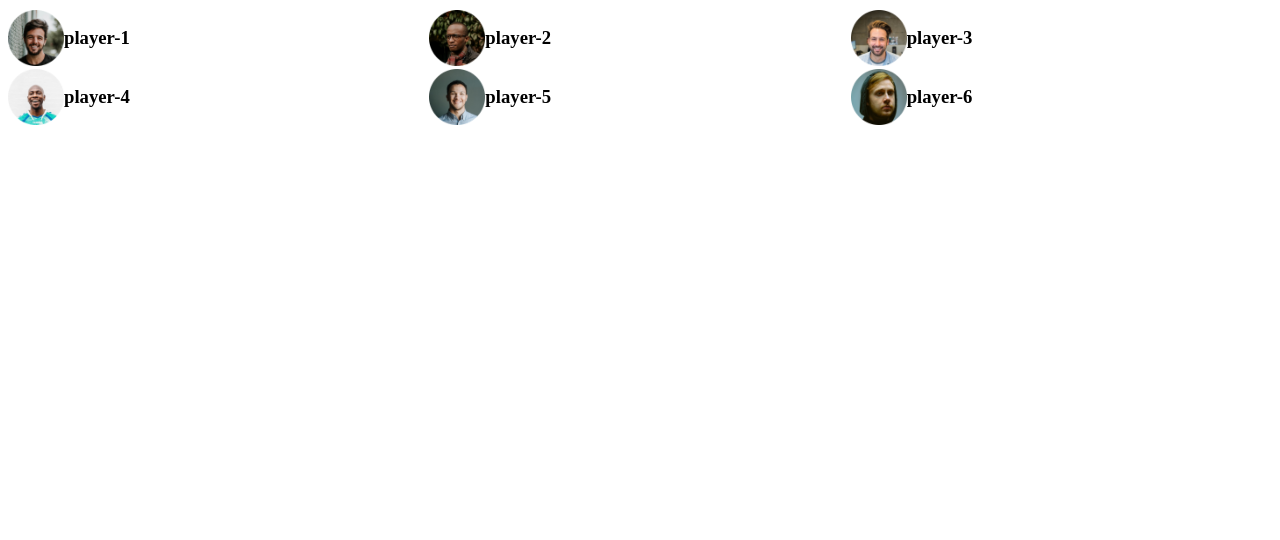
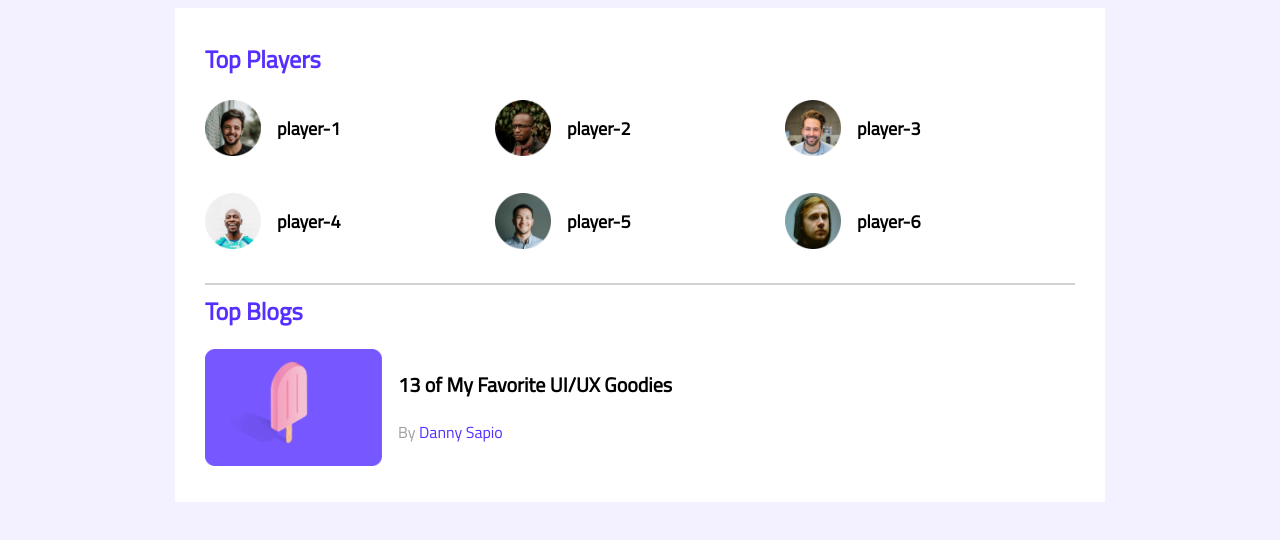
Before and after one commit to rajibrahman74/Leader-Board, a plain HTML site: page index.html in a window 1280 px wide. Drawn offline with Linux system fonts and the light colour scheme; a web font is replaced by a local one.

Commit message:
second-commit

```diff
--- a/index.html
+++ b/index.html
@@ -7,6 +7,8 @@
     <title>Leader Board</title>
     <!-- Stylesheet -->
     <link rel="stylesheet" href="./style.css">
+    <!-- favicon -->
+    <!-- <link rel="stylesheet" href="./png-clipart-computer-icons-blogger-wordpress-leaderboard-icon-company-text-thumbnail.png"> -->
 </head>
 <body>
     <!-- header start-->
@@ -16,36 +18,51 @@
     <!-- header end-->
     <main>
         <!-- top players and top blog -->
-        <section>
+        <section class="container">
             <div class="top-player">
+                <h2 class="section-title">Top Players</h2>
                 <div class="players">
                     <div class="player">
                         <img src="./images/players/player-1.png" alt="">
-                        <h3>player-1</h3>
+                        <h3 class="player-name">player-1</h3>
                     </div>
                     <div class="player">
                         <img src="./images/players/player-2.png" alt="">
-                        <h3>player-2</h3>
+                        <h3 class="player-name">player-2</h3>
                     </div>
                     <div class="player">
                         <img src="./images/players/player-3.png" alt="">
-                        <h3>player-3</h3>
+                        <h3 class="player-name">player-3</h3>
                     </div>
                     <div class="player">
                         <img src="./images/players/player-4.png" alt="">
-                        <h3>player-4</h3>
+                        <h3 class="player-name">player-4</h3>
                     </div>
                     <div class="player">
                         <img src="./images/players/player-5.png" alt="">
-                        <h3>player-5</h3>
+                        <h3 class="player-name">player-5</h3>
                     </div>
                     <div class="player">
                         <img src="./images/players/player-6.png" alt="">
-                        <h3>player-6</h3>
+                        <h3 class="player-name">player-6</h3>
                     </div>
                 </div>
             </div>
-
+            <hr>
+            <div class="top-blogs">
+                <h2 class="section-title">Top Blogs</h2>
+                <div class="blogs">
+                    <article class="blog">
+                        <div class="thumbnail">
+                            <img src="./images/blogs/blog-1.png" alt="">
+                        </div>
+                        <div class="blog-info">
+                            <h3 class="blog-title">13 of My Favorite UI/UX Goodies</h3>
+                            <p class="author-blog">By <a href="#">Danny Sapio</a></p>
+                        </div>
+                    </article>
+                </div>
+            </div>
         </section>
     </main>
 </body>
--- a/style.css
+++ b/style.css
@@ -1,8 +1,42 @@
+/* fonts */
+@import url('https://fonts.googleapis.com/css2?family=Edu+NSW+ACT+Foundation&family=Edu+SA+Beginner:wght@700&family=Noto+Sans&family=Poppins:wght@400;500&family=Splash&family=Titillium+Web&display=swap');
+
+/* Commont style or utilities */
+body{
+    font-family: 'Titillium Web', sans-serif;
+    background: #F3F1FF;
+}
+main{
+    display: flex;
+    justify-content: center;
+}
+.container{
+    background: #FFFFFF;
+    width: 870px;
+    /* height: 679px; */
+    padding: 30px;
+}
+hr{
+    border: 1px solid #D1D1D1;
+
+}
+
 /* top players style start */
+/* top players style start */
+
+.top-player{
+    margin-bottom: 30px;
+}
+.section-title{
+    color: #562EFF;
+    font-size: 24px;
+    margin-top: 3px;
+
+}
 .players{
     display: grid;
     grid-template-columns: repeat(3, 1fr);
-
+    grid-row-gap: 30px;
 }
 .player{
     display: flex;
@@ -12,3 +46,33 @@
     height: 56px;
     width: 56px;
 }
+.player-name{
+    margin-left: 16px;
+    font-size: 18px;
+}
+
+/* top blogs style start */
+/* top blogs style start */
+.blog{
+    display: flex;
+}
+.blog .thumbnail img{
+    width: 177px;
+    height: 117px;
+}
+
+.blog-info{
+    margin-left: 16px;
+}
+.blog-title{
+    font-size: 20px;
+}
+.author-blog{
+    color: #9F9F9F;
+    font-size: 16px;
+}
+.author-blog a{
+    text-decoration: none;
+    font-size: 16px;
+    color: #562EFF;;
+}
```
